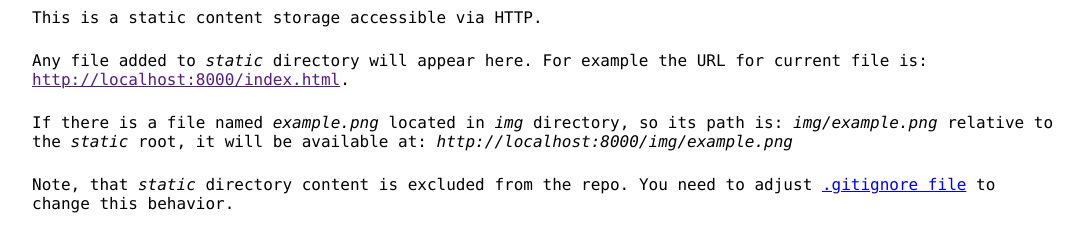
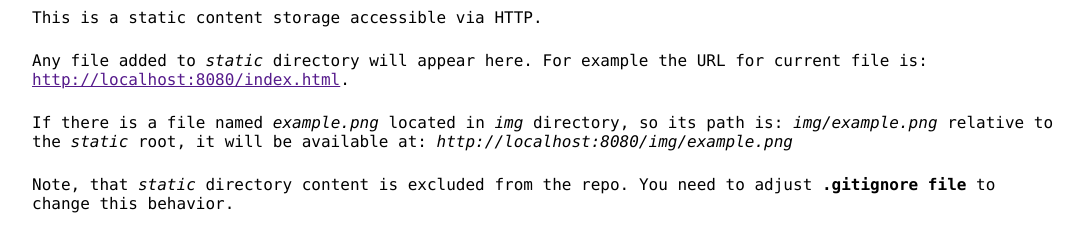
Before and after one commit to edu-python-course/django-template, a plain HTML site: page static/index.html in a window 1280 px wide. Shown: the part 163-414 px from the top of the page, without its empty margins (56-1139 px from the left). Drawn offline with Linux system fonts and the light colour scheme.

Commit message:
Changed static container defaults
Default port was "8000" which is the default port for Django.
Changed static container default port to 8080.

```diff
--- a/static/index.html
+++ b/static/index.html
@@ -30,14 +30,14 @@
 <div>
   <p>This is a static content storage accessible via HTTP.</p>
   <p>Any file added to <i>static</i> directory will appear here. For example the URL for current file is:
-    <a href="">http://localhost:8000/index.html</a>.
+    <a href="">http://localhost:8080/index.html</a>.
   </p>
   <p>If there is a file named <i>example.png</i> located in <i>img</i> directory, so its path is:
     <i>img/example.png</i> relative to the <i>static</i> root, it will be available at:
-    <i>http://localhost:8000/img/example.png</i>
+    <i>http://localhost:8080/img/example.png</i>
   </p>
   <p>Note, that <i>static</i> directory content is excluded from the repo. You need to adjust
-    <a href="../.gitignore">.gitignore file</a> to change this behavior.
+    <strong>.gitignore file</strong> to change this behavior.
   </p>
 </div>
 </body>
```
Also changed, not shown: 2 other files.
